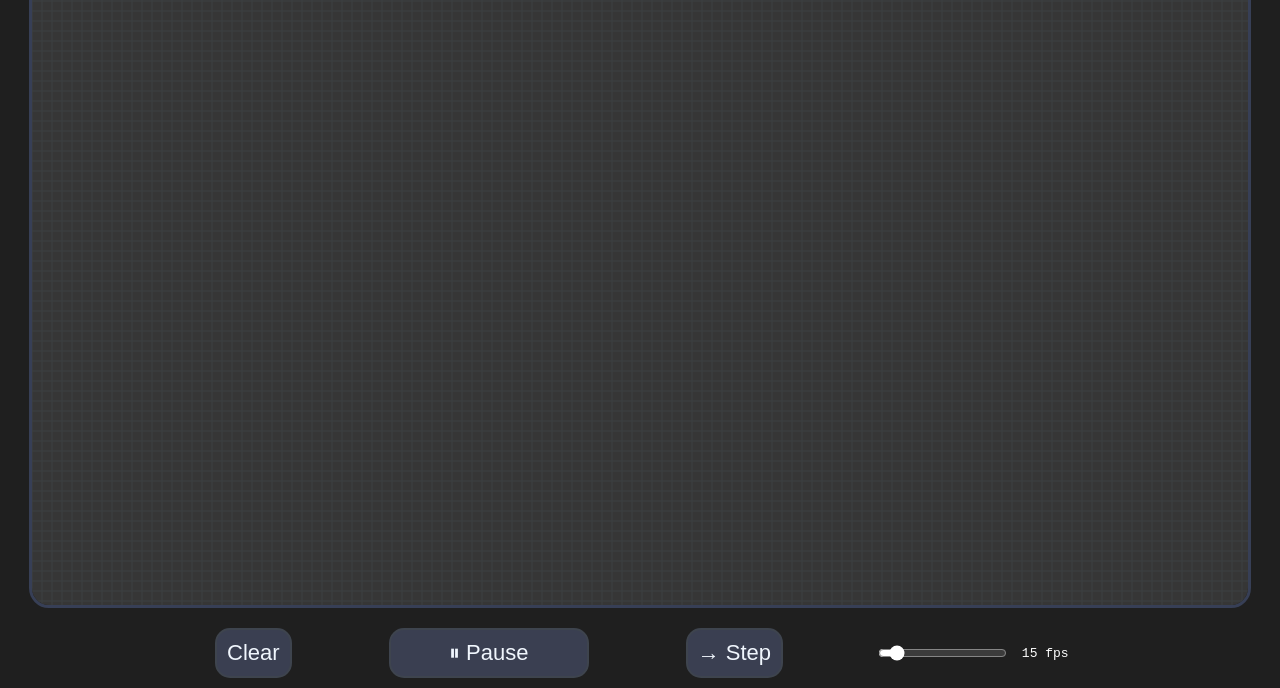
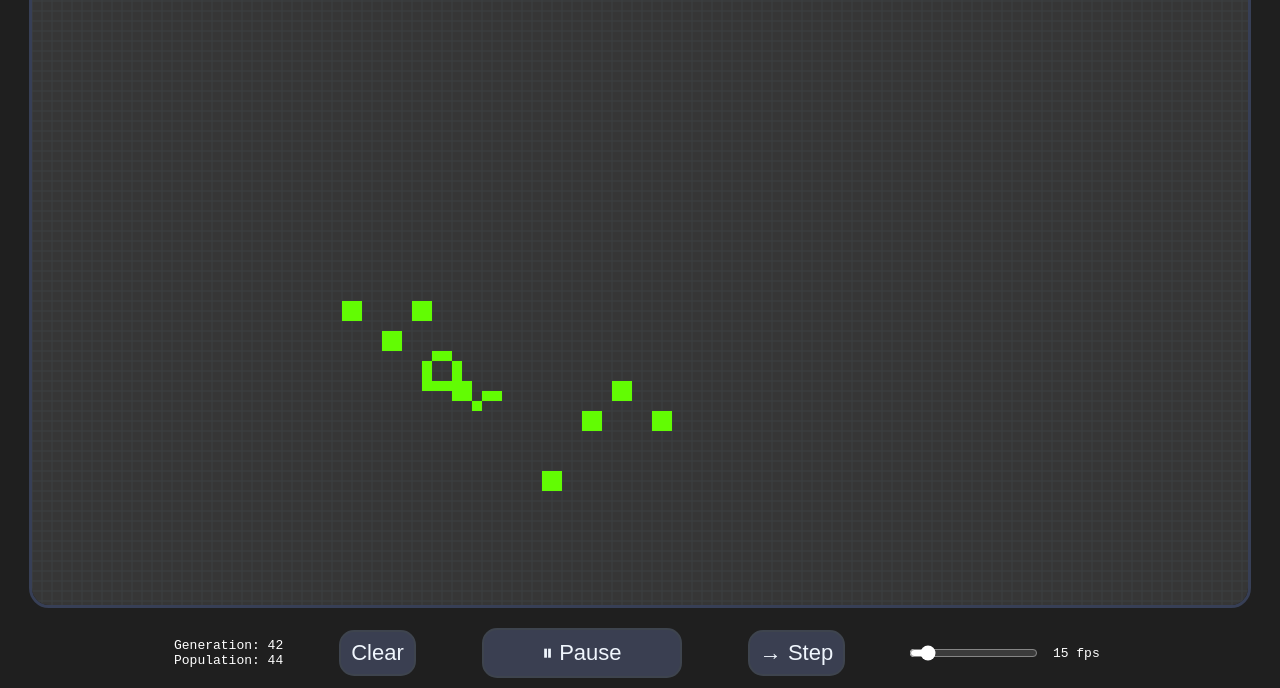
Before and after one commit to tristinxie/img-to-game-of-life, a website built with Vite: page index.html in a window 1280 px wide. Both pictures are taken after a click on the button "▶ Play". Shown: the part 112-800 px from the top of the page. Built offline with nearby package versions, Linux system fonts and the light colour scheme.

Commit message:
Add counters and fix update after pause bug

```diff
--- a/index.html
+++ b/index.html
@@ -33,6 +33,14 @@
         <canvas id="golCanvas"></canvas>
       </div>
       <div id="controls">
+        <div id="statsParent">
+          <div id="genCounter">
+            Generation: 0
+          </div>
+          <div id="popCounter">
+            Population: -
+          </div>
+        </div>
         <button id="clear" title="Clear the grid">Clear</button>
         <button id="playPause" title="Play the simulation">▶ Play</button>
         <button id="step" title="Step forward one generation">→ Step</button>
--- a/src/grid.ts
+++ b/src/grid.ts
@@ -15,7 +15,7 @@ class ConwayGrid implements Grid {
 	live: Set<string>;
 	constructor() {
 		this.playing = false;
-		this.live = new Set<string>();
+		this.live = new Set(["33,31", "33,32", "32,32", "32,31", "35,35", "35,36", "36,36", "36,35", "33,38", "32,38", "32,39", "33,39", "49,51", "49,52", "50,51", "31,52", "31,53", "51,54", "52,54", "44,52", "44,53", "44,54", "43,52", "42,52", "41,53", "41,54", "41,56", "41,57", "42,58", "43,59", "44,58", "45,57", "43,62", "44,62", "44,63", "43,63"]);
 	}
 	clearGrid(): void {
 		this.live.clear();
--- a/src/gridTemplate.ts
+++ b/src/gridTemplate.ts
@@ -17,6 +17,9 @@ type DOMCanvas = {
 	lastY: number;
 	golCanvas: HTMLCanvasElement;
 	gridCanvas: HTMLCanvasElement;
+	generation: number;
+	genCounter: HTMLElement;
+	popCounter: HTMLElement;
 	golCtx: CanvasRenderingContext2D;
 	gridCtx: CanvasRenderingContext2D;
 	gridSize: number;
@@ -42,6 +45,9 @@ class GridTemplate implements DOMCanvas {
 	lastY: number;
 	golCanvas: HTMLCanvasElement;
 	gridCanvas: HTMLCanvasElement;
+	generation: number;
+	genCounter: HTMLElement;
+	popCounter: HTMLElement;
 	golCtx: CanvasRenderingContext2D;
 	gridCtx: CanvasRenderingContext2D;
 	gridSize: number;
@@ -58,6 +64,14 @@ class GridTemplate implements DOMCanvas {
 		}
 		this.golCtx = this.golCanvas.getContext("2d")!;
 		this.gridCtx = this.gridCanvas.getContext("2d")!;
+		this.generation = 0;
+		this.genCounter = document.getElementById("genCounter") as HTMLElement;
+		this.popCounter = document.getElementById("popCounter") as HTMLElement;
+		if (this.genCounter === null || this.popCounter === null) {
+			throw new Error("Generation or population counter not found")
+		}
+		this.genCounter.innerHTML = `Generation: 0`;
+		this.popCounter.innerHTML = `Population: -`;
 		this.gridSize = 10;
 		this.cam = {x: 0, y: 0, scale: 1}
 		this.minScale = 0.5;
@@ -128,6 +142,17 @@ class GridTemplate implements DOMCanvas {
 		this.cam.y = wy - y / this.cam.scale;
 		this.render(this.cgl);
 	}
+	updateCounters(conwayGridLive: Set<string>, restart=false, skip=false) {
+		if (restart) {
+			this.generation = 0;
+		}
+		this.popCounter.innerHTML = `Population: ${conwayGridLive.size}`;
+		if (skip) {
+			return;
+		}
+		this.genCounter.innerHTML = `Generation: ${this.generation}`;
+		this.generation++;
+	}
 	render(conwayGridLive: Set<string>) {
 		this.cgl = conwayGridLive;
 		this.clearGol();
--- a/src/main.ts
+++ b/src/main.ts
@@ -11,8 +11,12 @@ const update = (newTime: number) => {
     if (elapsed > template.fpsInterval) {
       template.thenTime = now - (elapsed % template.fpsInterval);
       template.render(conwayGrid.live);
+      template.updateCounters(conwayGrid.live);
       conwayGrid.stepInf();
     }
+  } else {
+    // Render last frame to avoid update after pause
+    template.render(conwayGrid.live);
   }
 }
 const init = (): void => {
@@ -63,6 +67,7 @@ const init = (): void => {
     const {x, y} = template.gridCoords(m.x, m.y);
     conwayGrid.toggleCell(x, y);
     template.render(conwayGrid.live);
+    template.updateCounters(conwayGrid.live, false, true);
   })
   template.golCanvas.addEventListener("mousedown", (event) => {
     const m = template.mouseCoords(event);
@@ -75,18 +80,21 @@ const init = (): void => {
   clearGrid?.addEventListener("click", (): void => {
     conwayGrid.clearGrid();
     template.clearGol();
+    template.updateCounters(conwayGrid.live, true);
   })
 
   const step = document.getElementById("step");
   step?.addEventListener("click", (): void => {
     conwayGrid.stepInf();
     template.render(conwayGrid.live);
+    template.updateCounters(conwayGrid.live);
   })
   const playPause = document.getElementById("playPause");
   playPause?.addEventListener("click", (): void => {
     if (conwayGrid.playing) {
       conwayGrid.playing = false;
       playPause.innerHTML = "▶ Play";
+      requestAnimationFrame(update);
     } else {
       conwayGrid.playing = true;
       playPause.innerHTML = "⏸ Pause";
@@ -94,12 +102,12 @@ const init = (): void => {
     }
   })
   const speed = document.getElementById("speed");
-  const speedParent = document.getElementById("speedValue");
+  const speedValue = document.getElementById("speedValue");
   speed?.addEventListener("input", (event: Event): void => {
-    if (!(event.target instanceof HTMLInputElement) || speedParent === null) {
+    if (!(event.target instanceof HTMLInputElement) || speedValue === null) {
       throw new Error("Speed slider or value not found");
     }
-    speedParent.innerHTML = `${event.target.value} fps`;
+    speedValue.innerHTML = `${event.target.value} fps`;
     template.updateFps(Number(event.target.value));
   })
   const golCanvas = document.getElementById("golCanvas");
@@ -112,6 +120,7 @@ const init = (): void => {
   })
   // template.render(conwayGrid.live);
   resizeCanvas();
+  template.updateCounters(conwayGrid.live);
 }
 
 document.addEventListener("DOMContentLoaded", init)
--- a/src/style.css
+++ b/src/style.css
@@ -35,6 +35,7 @@ p {
 }
 #controls {
   display: flex;
+  align-items: center;
   justify-content: space-evenly;
   width: 80%;
 }
```
